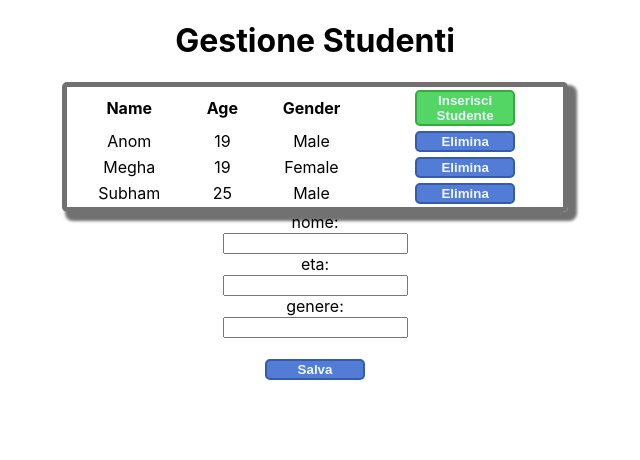
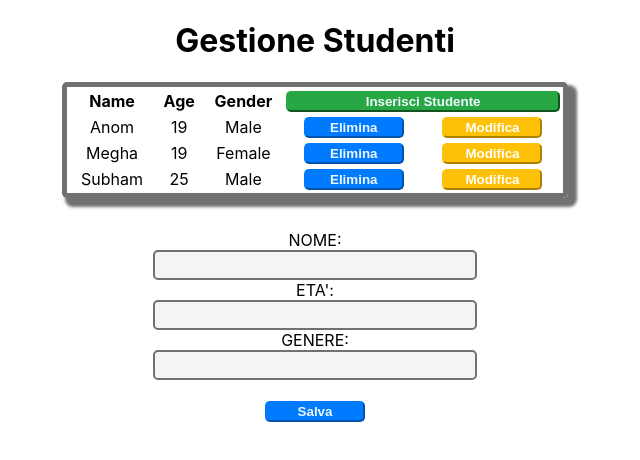
Before and after one commit to DevMushy/ClassManager, a React (Create React App) app: page / in a window 1280 px wide. Both pictures are taken after a click on the button "Inserisci Studente". Shown: the top 460 px of the page, without its empty margins (325-965 px from the left). Built offline with nearby package versions, Linux system fonts and the light colour scheme.

Commit message:
studentAddButtonMod

```diff
--- a/src/Components/Table.css
+++ b/src/Components/Table.css
@@ -12,17 +12,37 @@ table{
     box-shadow: 6px 6px 3px 3px #717171;
 }
 button{
-    border: 2px solid rgb(54, 91, 170);
-    background-color: rgb(83, 124, 214);
+    background-color: #007bff;
+    border-color: #007bff;
     color: aliceblue;
     border-radius: 5px;
     font-weight: bold;
     width: 100px;
 }
+.mod{
+    background-color: #ffc107;
+    border-color: #ffc107;
+    color: #ffffff;
+}
 th button{
-    border: 2px solid rgb(54, 170, 64);
-    background-color: rgb(83, 214, 100);
+    width: 100%;
+    background-color: #28a745;
+    border-color: #28a745;
     color: aliceblue;
     border-radius: 5px;
     font-weight: bold;
 }
+form{
+    margin-top: 2rem;
+}
+input{
+    width: 25%;
+    height: 1.5rem;
+    border-radius: 5px;
+    border: 2px solid  #717171;
+    background-color: #71717113;
+}
+label{
+    font-weight: 400;
+    font-size: medium;
+}
--- a/src/Components/Table.tsx
+++ b/src/Components/Table.tsx
@@ -40,7 +40,7 @@ function Table() {
                         <th>Name</th>
                         <th>Age</th>
                         <th>Gender</th>
-                        <th><button onClick={() => hiddenShow()}>Inserisci Studente</button></th>
+                        <th colSpan={2}><button onClick={() => hiddenShow()}>Inserisci Studente</button></th>
                     </tr>
                     {students.map((val, key) => {
                         return (
@@ -49,6 +49,7 @@ function Table() {
                                 <td>{val.age}</td>
                                 <td>{val.gender}</td>
                                 <td><button onClick={() => remove(val.name)}>Elimina</button></td>
+                                <td><button className='mod'>Modifica</button></td>
                             </tr>
                         )
                     })}
@@ -57,11 +58,11 @@ function Table() {
             {showForm &&
 
                 <form>
-                    nome:<br/>
+                    <label>NOME:</label><br/>
                     <input type="text" onChange={(name) => SetName(name.target.value)}/><br/>
-                    eta:<br/>
+                    <label>ETA':</label><br/>
                     <input type="text" onChange={(age) => SetAge(age.target.value)}/><br/>
-                    genere:<br/>
+                    <label>GENERE:</label><br/>
                     <input type="text" onChange={(gender) => SetGender(gender.target.value)}/><br/><br/>
                     <button onClick={() => addStudent()}>Salva</button>
                 </form>
```
